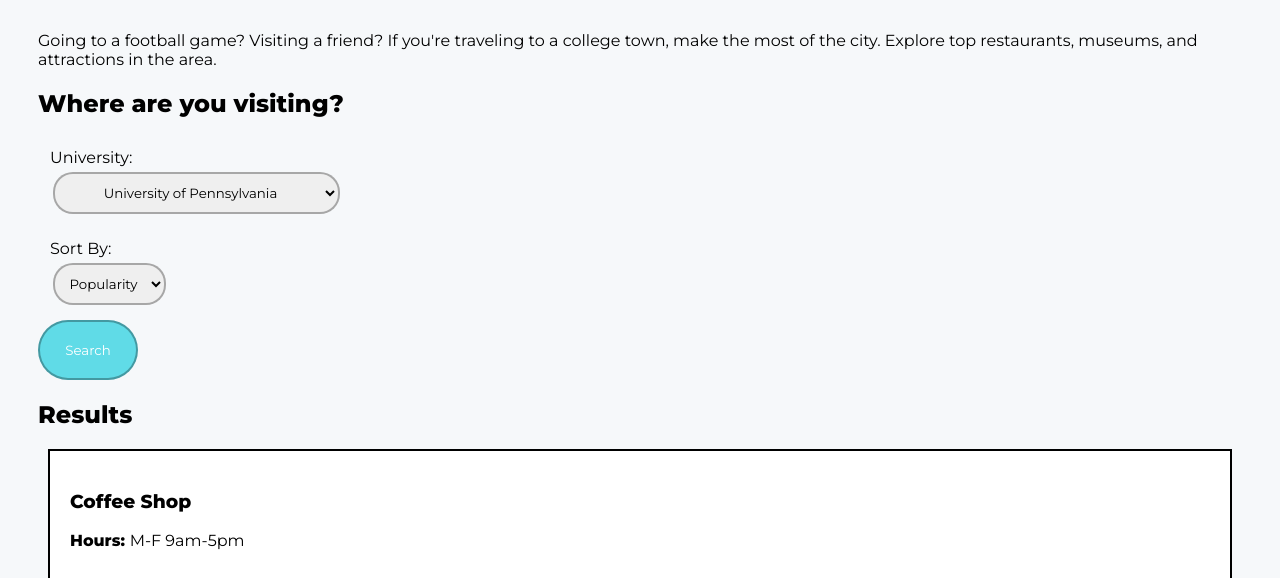
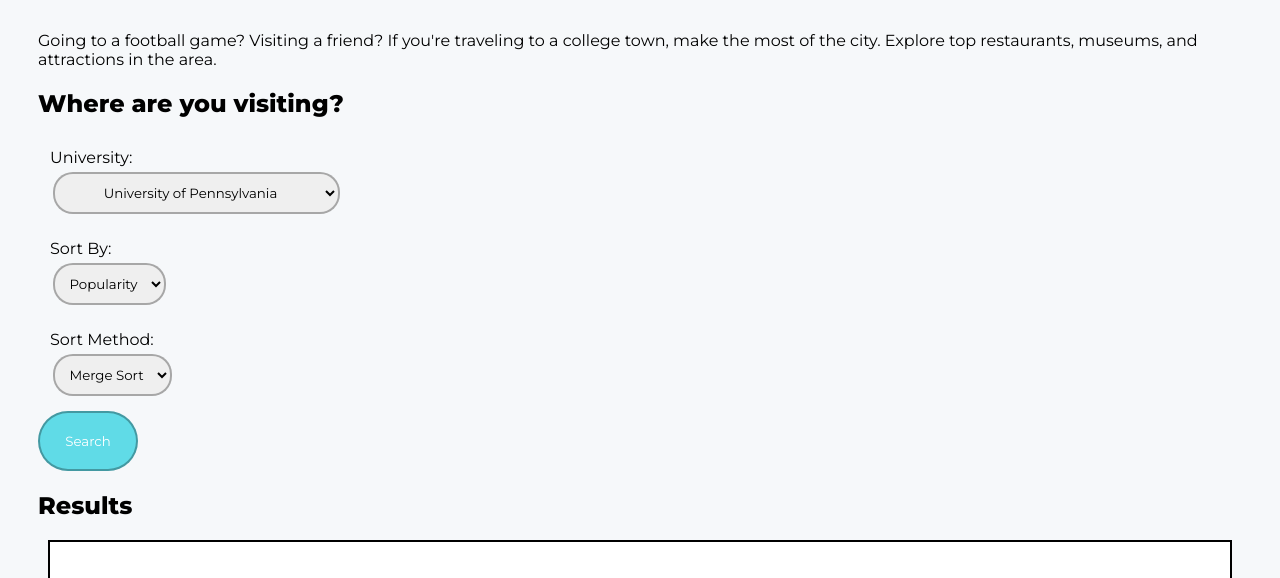
Before and after one commit to m-heck/CollegeBites, a plain HTML site: page college-bites.html in a window 1280 px wide. Shown: the part 211-789 px from the top of the page. Drawn offline with Linux system fonts and the light colour scheme.

Commit message:
added a dropdown for merge vs quick sort

```diff
--- a/college-bites.html
+++ b/college-bites.html
@@ -30,6 +30,14 @@
         <option value="Tuscon"># of Stars</option>
       </select>
     </div>
+    <div class="select-box">
+      <label for="method">Sort Method: </label>
+      <br/>
+      <select name="method" id="method">
+        <option value="merge">Merge Sort</option>
+        <option value="quick">Quick Sort</option>
+      </select>
+    </div>
     <button class="button">Search</button>
   </div>
   <h2>Results</h2>
```
Also changed, not shown: index.html (deleted, +0 -15 lines).
